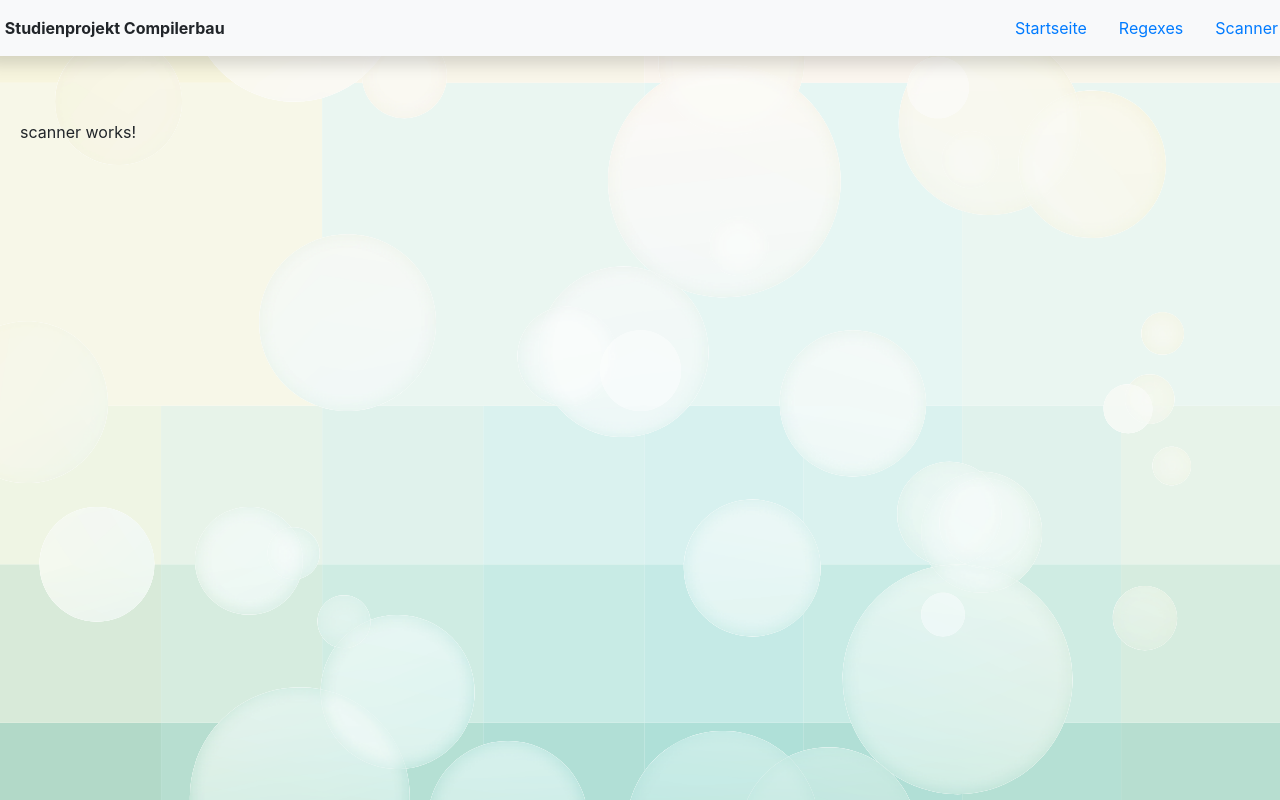
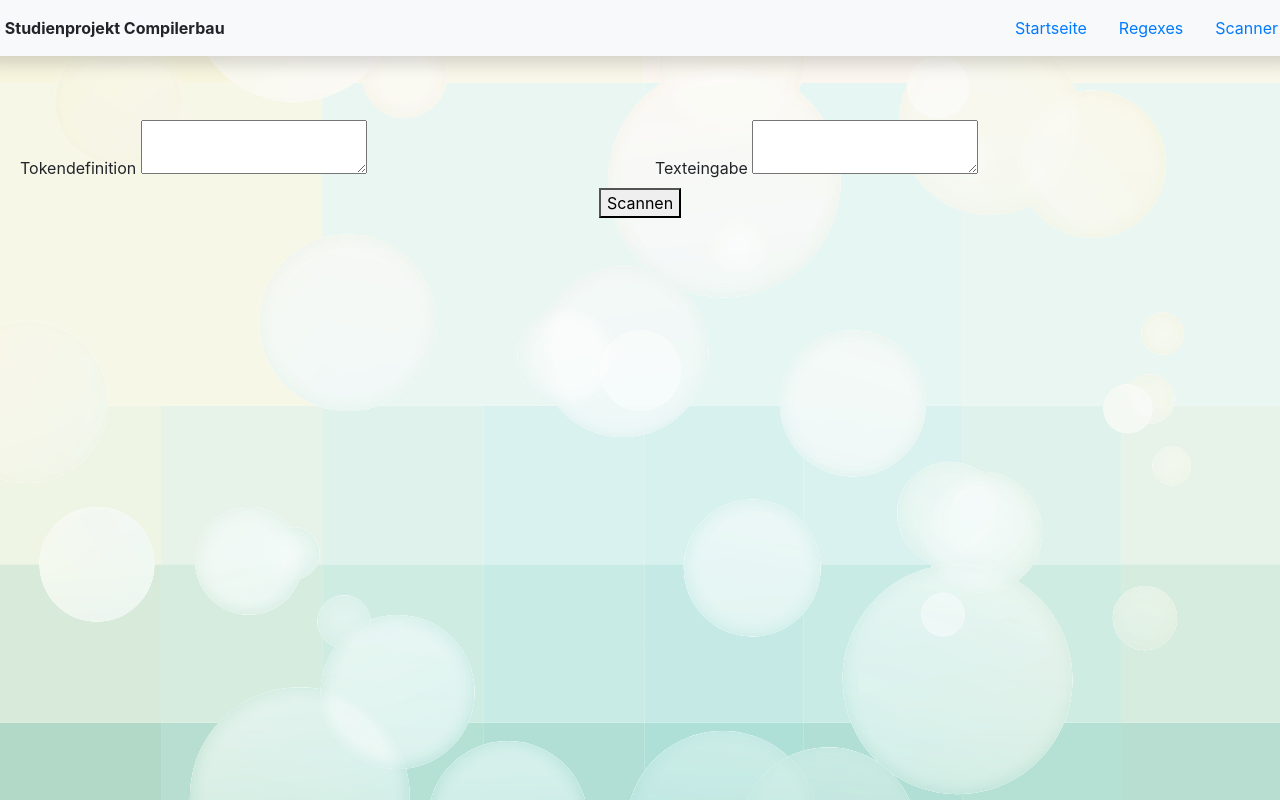
Before and after one commit to AlexanderSkrock/compiler-web-app, an Angular app: page /scanner in a window 1280 px wide. Built offline with nearby package versions, Linux system fonts and the light colour scheme.

Commit message:
Added simple ui and logic to use scanner logic

```diff
--- a/src/app/pages/scanner/scanner.component.html
+++ b/src/app/pages/scanner/scanner.component.html
@@ -1 +1,23 @@
-<p>scanner works!</p>
+<div class="row">
+
+</div>
+<div class="row justify-content-around">
+  <div class="col-6">
+    <label>
+      Tokendefinition
+      <textarea [(ngModel)]="tokenDefinitionText"></textarea>
+    </label>
+  </div>
+  <div class="col-6">
+    <label>
+      Texteingabe
+      <textarea [(ngModel)]="textToScan"></textarea>
+    </label>
+  </div>
+</div>
+<div class="row justify-content-center">
+  <button class="align-self-center" type="button" (click)="scanText()">Scannen</button>
+</div>
+<div>
+  {{scanResult}}
+</div>
--- a/src/app/pages/scanner/scanner.component.ts
+++ b/src/app/pages/scanner/scanner.component.ts
@@ -1,4 +1,6 @@
 import { Component, OnInit } from '@angular/core';
+import {ScannerServiceService} from '../../services/scanner-service.service';
+import {log} from 'util';
 
 @Component({
   selector: 'app-scanner',
@@ -6,10 +8,31 @@ import { Component, OnInit } from '@angular/core';
   styleUrls: ['./scanner.component.css']
 })
 export class ScannerComponent implements OnInit {
+  private textToScan: string;
+  private tokenDefinitionText: string;
+  private scanResult = '';
 
-  constructor() { }
+  private static buildTokenDefinitions(tokenDefinitionText: string): any {
+    return tokenDefinitionText.split('\n').map(tokenDefinition => {
+      return {
+        type: tokenDefinition.split('=')[0],
+        regex: tokenDefinition.split('=')[1],
+      };
+    });
+  }
+
+  constructor(private scanService: ScannerServiceService) { }
 
   ngOnInit() {
   }
 
+  scanText() {
+    const tokenDefinitions = ScannerComponent.buildTokenDefinitions(this.tokenDefinitionText);
+    this.scanService.scanString(tokenDefinitions, this.textToScan).subscribe(result => {
+      this.scanResult = result
+        .map(token => `${token.type}(${token.content})`)
+        .reduce(((previousValue, currentValue) => previousValue + currentValue));
+    });
+    log(this.scanResult);
+  }
 }
--- a/src/app/services/scanner-service.service.ts
+++ b/src/app/services/scanner-service.service.ts
@@ -10,10 +10,12 @@ export class ScannerServiceService {
 
   constructor(private http: HttpClient) { }
 
-  public scanString(tokens: object, stringToTest: string): Observable<object> {
-    return this.http.post(`${this.apiUrl}/scan`, {
-      tokens: tokens || {},
-      string: stringToTest || '',
+  public scanString(tokens: any[], stringToTest: string): Observable<any[]> {
+    const tokenDefinitions = {};
+    (tokens || []).forEach(token => tokenDefinitions[token.type] = token.regex);
+    return this.http.post<any[]>(`${this.apiUrl}/scan`, {
+      tokenDefinitions: tokenDefinitions || {},
+      inputString: stringToTest || '',
     });
   }
 }
```
